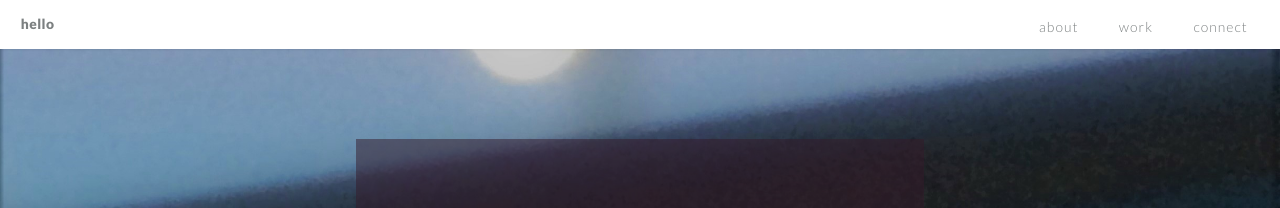
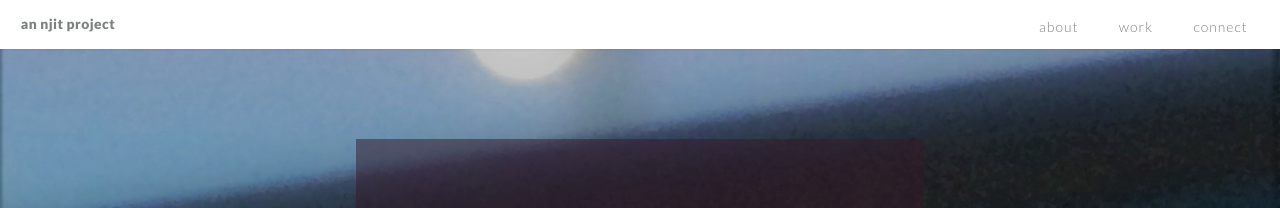
Before and after one commit to mariolsuarez/mls, a Jekyll site: the page built from index.md, in a window 1280 px wide. Shown: the top 208 px of the page. Built offline with Jekyll 4.4.1, drawn with Linux system fonts in a browser that asks for light colours.

Commit message:
feature: updated header logo
working progress may change again.

```diff
--- a/_layouts/hello-default.html
+++ b/_layouts/hello-default.html
@@ -56,7 +56,7 @@
     <!-- HEADER -->
     <header id="header">
       <h1 id="logo" style="text-transform:lowercase">
-        <a href="/">hello</a></h1>
+        <a href="/">an NJIT project</a></h1>
       <nav id="nav">
         <ul>
           <li style="text-transform:lowercase"><a href="{{ page.page_url }}/#about">about</a></li>
```
